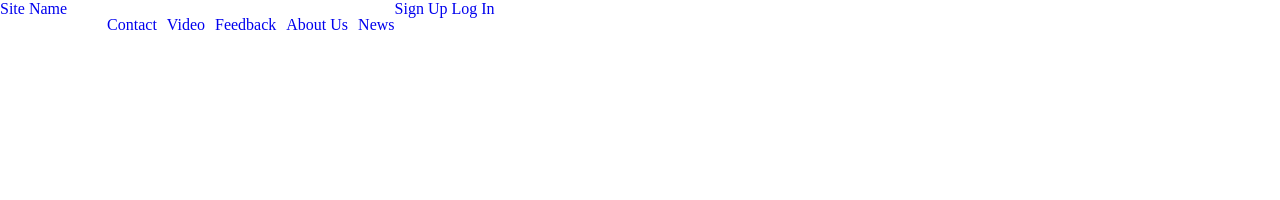
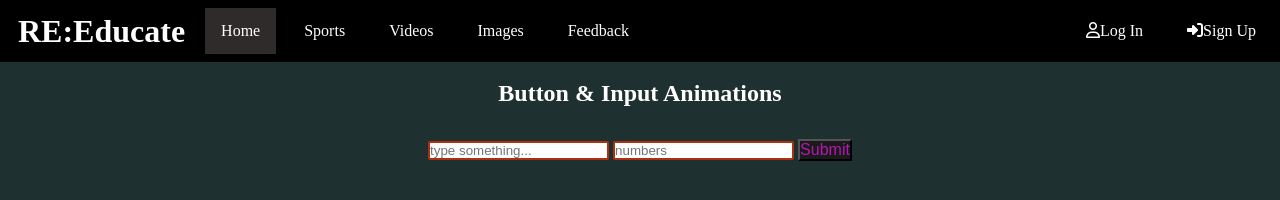
Before and after one commit to Sniffer1337/homework, a plain HTML site: page index.html in a window 1280 px wide. Drawn offline with Linux system fonts and the light colour scheme.

Commit message:
animations

```diff
--- a/index.html
+++ b/index.html
@@ -5,24 +5,34 @@
     <meta name="viewport" content="width=device-width, initial-scale=1.0">
     <title>RE_Homework</title>
     <link rel="stylesheet" href="./items/style.css">
+    <script src="https://kit.fontawesome.com/45b8b40162.js" crossorigin="anonymous"></script>
 </head>
 <body>
-    <header class="header">
-        <a href="#">Site Name</a>
-        <nav class="navbar">
-            <ul class="nav-links">
-                <a href="#"><li class="nav-item">Contact</li></a>
-                <a href="#"><li class="nav-item">Video</li></a>
-                <a href="#"><li class="nav-item">Feedback</li></a>
-                <a href="#"><li class="nav-item">About Us</li></a>
-                <a href="#"><li class="nav-item">News</li></a>
-            </ul>
-        </nav>
+        <div class="nav">
+            <div class="nav-items-flex">
+                <h1 class="nav-text">RE:Educate</h1>
+                <div class="nav-items">
+                    <a href="#" class="active">Home</a>
+                    <a href="#" class="nav-link">Sports</a>
+                    <a href="#" class="nav-link">Videos</a>
+                    <a href="#" class="nav-link">Images</a>
+                    <a href="#" class="nav-link">Feedback</a>
+                </div>
+            </div>
 
-        <section class="event">
-            <a href="#">Sign Up</a>
-            <a href="#">Log In</a>
-        </section>
-    </header>
+            <div class="nav-items form">
+                <a href="#" class="nav-link"><i class="fa-regular fa-user"></i>Log In</a>
+                <a href="#" class="nav-link"><i class="fa-solid fa-right-to-bracket"></i></i>Sign Up</a>
+            </div>
+        </div>
+        <div class="container">
+            <h2>Button & Input Animations</h2>
+        </div>
+
+        <div class="animations">
+            <input type="text" placeholder="type something...">
+            <input type="number" placeholder="numbers">
+            <button type="submit">Submit</button>
+        </div>
 </body>
 </html>
--- a/items/style.css
+++ b/items/style.css
@@ -1,20 +1,124 @@
-body {
+* {
     margin: 0;
     padding: 0;
-    /* box-sizing: border-box; */
+    box-sizing: border-box;
 }
 
-.header {
+body {
+    background-color: rgb(31, 48, 48);
+}
+
+ul {
+    list-style-type: none;
+    margin: 0;
+    padding: 0;
+    overflow: hidden;
+    background-color: #1a1a1a;
+}
+
+/* .header-photo {
+    background: url(../items/main-photo.jpg);
+    background-size: contain;
+    background-repeat: no-repeat;
+    background-position: center;
+} */
+
+.nav {
+    /* height: 64px; */
+    background-color: rgb(0, 0, 0);
     display: flex;
+    gap:12px;
+    align-items: center;
+    padding: 8px;
+    justify-content: space-between;
+    position: fixed;
+    top: 0px;
+    width: 100%;
+}
+
+.nav-items {
+    display: flex;
+    flex-direction: row;
+    gap: 12px;
+    align-items: center;
+}
+
+.nav-items-flex {
+    display: flex;
+    align-items: center;
+    gap: 30px;
+}
+
+.nav-text {
+    color: white;
+    width: 100%;
+    height: 100%;
+    position: relative;
+    left: 10px;
+    animation: text 1s;
+}
+
+.nav-link {
+    text-decoration: none;
+}
+
+.nav-items a {
+    display: block;
+    color: white;
+    text-align: center;
+    padding: 14px 16px;
+    text-decoration: none;
+}
+
+.nav-items a:hover:not(.active) {
+    background-color: #111;
+}
+
+.active {
+    margin: 0;
+    padding: 0;
+    overflow: hidden;
+    background-color: rgb(48, 43, 43);
 }
 
 .nav-links {
     display: flex;
     gap: 10px;
     list-style: none;
+}
 
+button {
+    font-size: 1em;
+    color: #b815b8;
+    background-color: #1a1a1a;
+}
+button:hover {
+    color: #6139a6;
+    background-color: #1a1a1a;
+}
+
+input:focus {
+    box-shadow: 3px 5px rgb(72, 72, 72);
+}
+
+input {
+    /* box-shadow: 2px 1px #f3efee; */
+    border-radius: 2px;
+    border: 2px solid #ae2f0f;
 }
 
 a:link {
     text-decoration: none;
 }
+
+.container {
+    margin-top: 80px;
+    color: white;
+    text-align: center;
+}
+
+.animations {
+    margin-top: 32px;
+    position: relative;
+    text-align: center;
+}
```
